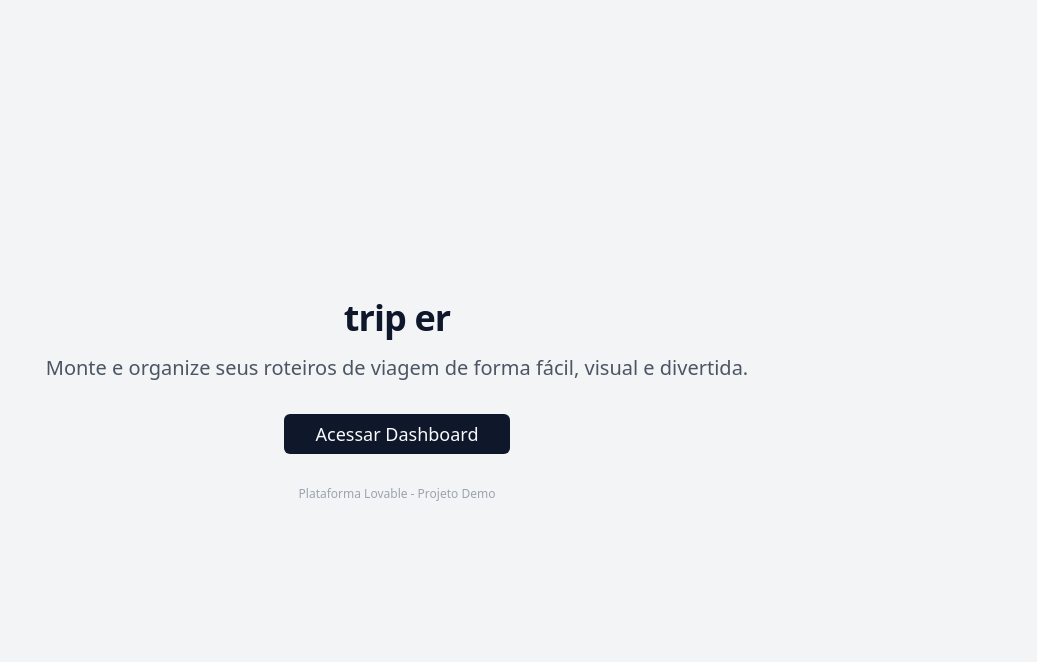
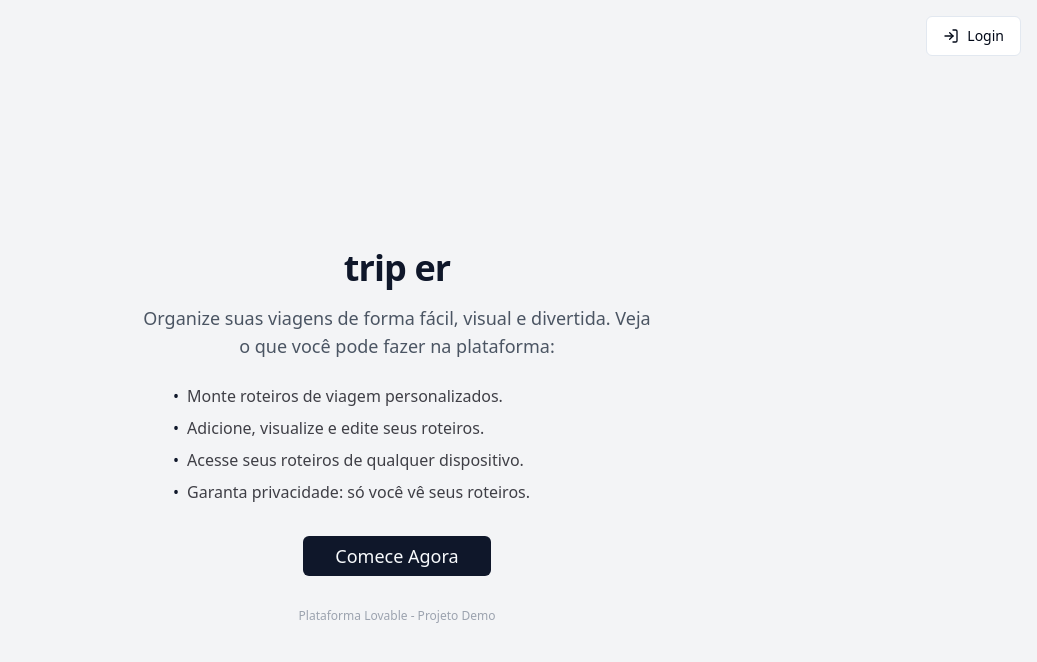
Before and after one commit to EmersonRicard0/EmersonRicard0.github.io, a React (Vite) app: page / in a window 1280 px wide. Shown: the top 662 px of the page, without its empty margins (243-1280 px from the left). Built offline with nearby package versions, Linux system fonts and the light colour scheme.

Commit message:
feat: Implement landing page and login button
Add a landing page with information about the site and a login button in the top right corner.

```diff
--- a/src/pages/Index.tsx
+++ b/src/pages/Index.tsx
@@ -1,24 +1,66 @@
 
-// Página inicial (home) com link para dashboard
+import { Link, useNavigate } from "react-router-dom";
+import { Button } from "@/components/ui/button";
+import { LogIn } from "lucide-react";
 
-import { Link } from "react-router-dom";
-import { Button } from "@/components/ui/button";
+const recursos = [
+  "Monte roteiros de viagem personalizados.",
+  "Adicione, visualize e edite seus roteiros.",
+  "Acesse seus roteiros de qualquer dispositivo.",
+  "Garanta privacidade: só você vê seus roteiros.",
+];
 
 const Index = () => {
+  const loggedUser = localStorage.getItem("logged_user");
+  const navigate = useNavigate();
+
   return (
-    <div className="min-h-screen flex items-center justify-center bg-gray-100">
-      <div className="text-center">
+    <div className="min-h-screen flex flex-col bg-gray-100">
+      {/* Top bar com botão de login/dashboard à direita */}
+      <div className="w-full flex justify-end p-4">
+        {loggedUser ? (
+          <Button onClick={() => navigate("/dashboard")} variant="outline">
+            Dashboard
+          </Button>
+        ) : (
+          <Link to="/login">
+            <Button className="flex items-center gap-2" variant="outline">
+              <LogIn size={18} /> Login
+            </Button>
+          </Link>
+        )}
+      </div>
+      {/* Conteúdo central */}
+      <div className="flex-1 flex items-center justify-center">
+        <div className="text-center max-w-lg mx-auto">
           <h1 className="text-4xl font-bold mb-4 tracking-tight">
             <span className="text-primary">trip er</span>
           </h1>
-        <p className="text-xl text-gray-600 mb-8">
-          Monte e organize seus roteiros de viagem de forma fácil, visual e divertida.
+          <p className="text-lg text-gray-600 mb-6">
+            Organize suas viagens de forma fácil, visual e divertida.
+            Veja o que você pode fazer na plataforma:
           </p>
-        <Link to="/dashboard">
-          <Button className="text-lg px-8 py-4">Acessar Dashboard</Button>
+          <ul className="text-base text-zinc-700 mb-8 text-left space-y-2 max-w-md mx-auto">
+            {recursos.map((desc, i) => (
+              <li key={i} className="flex items-start gap-2">
+                <span className="text-primary">•</span>
+                <span>{desc}</span>
+              </li>
+            ))}
+          </ul>
+          {/* Botão principal central também */}
+          {loggedUser ? (
+            <Button className="text-lg px-8 py-4" onClick={() => navigate("/dashboard")}>
+              Acessar Dashboard
+            </Button>
+          ) : (
+            <Link to="/login">
+              <Button className="text-lg px-8 py-4">Comece Agora</Button>
             </Link>
+          )}
           <div className="mt-8 text-gray-400 text-xs">
             Plataforma Lovable - Projeto Demo
+          </div>
         </div>
       </div>
     </div>
```
Lines whose indentation alone changed are shown as unchanged.
